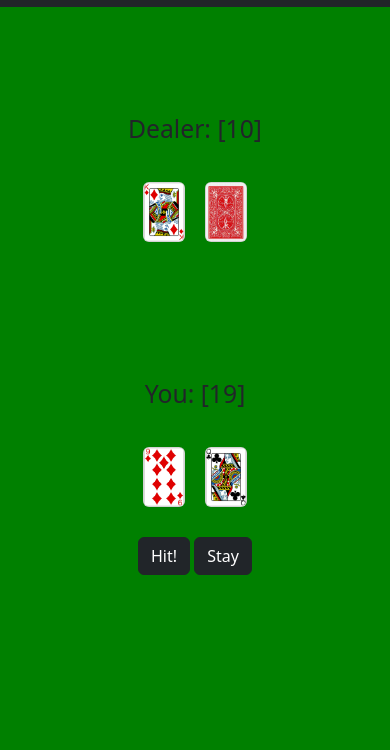
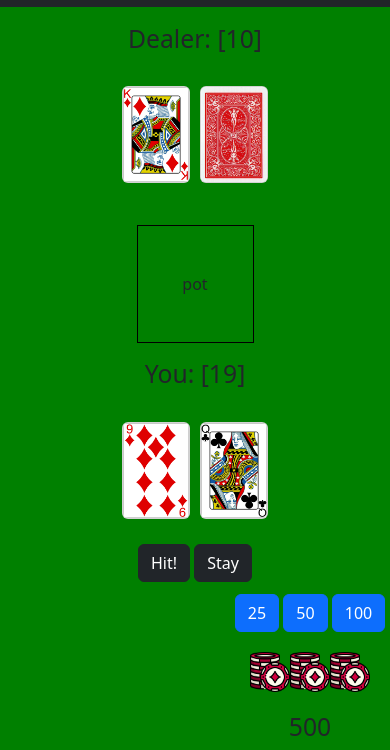
Before and after one commit to MatanAmzaleg/My-Black-Jack, a plain HTML site: page game.html in a window 390 px wide. Shown: the part 94-844 px from the top of the page. Drawn offline with nearby package versions, Linux system fonts and the light colour scheme.

Commit message:
Add files via upload

```diff
--- a/css/style.css
+++ b/css/style.css
@@ -28,8 +28,9 @@ height: 80%;
 width: 100%;
 display: flex;
 align-items: center;
-justify-content: space-evenly;
+justify-content: space-between;
 flex-direction: column;
+position: relative;
 }
 
 .main-hand , .dealer-container , .hand{
@@ -46,7 +47,6 @@ flex-direction: column;
 }
 
 .player-cards-container, .dealer-cards-container, .player-split-cards-container{
-    margin: 50px;
     display: flex;
 }
 
@@ -56,6 +56,46 @@ flex-direction: column;
     margin: 10px;
 }
 
+.pot{
+    border: 1px solid black;
+    width: 30%;
+    height: 30%;
+    display: flex;
+    align-items: center;
+    justify-content: center;
+}
+
+.coins{
+    display: flex;
+    flex-direction: column;
+    align-items: center;
+    position: absolute;
+    bottom: 0;
+    right: 0;
+}
+
+.chips-img{
+    max-width: 80px;
+    max-height: 80px;
+}
+
+.chip-25{
+    max-width: 80px;
+    max-height: 80px;
+}
+
+.chip-50{
+    max-width: 200px;
+    max-height: 200px;
+}
+
+.chips-img-container{
+    margin: 20px;
+    display: flex;
+    flex-direction: row;
+    max-width: 100%;
+}
+
 #game-over-modal{
     top: 40%;
 }
@@ -63,12 +103,31 @@ flex-direction: column;
 
 @media (max-width:760px){
     .main-container .card{
-        max-height: 10vh;
-        max-width: 5vh;
-        margin: 10px;
+        max-height: 15vh;
+        max-width: 8vh;
+        margin: 5px;
+    }
+
+    .main-container{
+        max-height: 70%;
+        justify-content: space-evenly;
+        position:static;
+    }
+
+    .coins{
+        bottom: 0;
     }
 
     .player-cards-container, .dealer-cards-container, .player-split-cards-container{
         margin: 20px;
     }
+
+.pot{
+    max-height: 20%;
 }
+
+    .chips-img{
+        max-width: 40px;
+        max-height: 40px;
+    }
+}
--- a/game.html
+++ b/game.html
@@ -25,6 +25,9 @@
 
             </div>
         </div>
+        <div class="pot">
+pot
+        </div>
         <div class="player-container">
             <div class="main-hand">
                 <h2>You: [<span class="player-count-span"></span>]</h2>
@@ -36,6 +39,21 @@
                     <button onclick="onStayBtn()" type="button" class="btn btn-dark">Stay</button>
                 </div>
             </div>
+        </div>
+
+        <div class="coins">
+            <div class="coins-btn">
+                <button class="btn btn-primary" onclick="onChipClick(25)">25</button>
+                <button class="btn btn-primary" onclick="onChipClick(50)">50</button>
+                <button class="btn btn-primary" onclick="onChipClick(100)">100</button>
+            </div>
+            <div class="chips-img-container">
+                <img class="chips-img" src="img/casino-chip.png" alt="">
+                <img class="chips-img" src="img/casino-chip.png" alt="">
+                <img class="chips-img" src="img/casino-chip.png" alt="">
+            </div>
+            <div class="chips-count"><h2 class="chips-count-h2">500</h2></div>
+
         </div>
     </div>
 
--- a/js/blackjack-controller.js
+++ b/js/blackjack-controller.js
@@ -135,8 +135,12 @@ function renderBlackJack() {
     $("#game-over-modal").modal('show');
 }
 
+function renderDealerScore(){
+    document.querySelector('.player-count-span').innerText = getAllPlayersCards()[1].count
+}
+
 function renderScores() {
-    document.querySelector('.player-count-span').innerText = getAllPlayersCards()[1].count
+    // document.querySelector('.player-count-span').innerText = getAllPlayersCards()[1].count
     document.querySelector('.dealer-count-span').innerText = getAllPlayersCards()[0].count
 
     if (checkIfSplitMode()) {
@@ -163,3 +167,14 @@ function renderSplit() {
 
     document.querySelector('.player-container').innerHTML += strHTML
 }
+
+function onChipClick(chipNum){
+    var currCoins = reduceChips(chipNum)
+    if(chipNum === 25){
+        document.querySelector('.pot').innerHTML = `<img class="chip-25" src="img/${chipNum}-chip.png" alt="">`
+    } else{
+        document.querySelector('.pot').innerHTML = `<img class="chip-50" src="img/${chipNum}-chip.png" alt="">`
+    }
+
+    document.querySelector('.chips-count-h2').innerText = currCoins
+}
--- a/js/services/blackjack-service.js
+++ b/js/services/blackjack-service.js
@@ -1,5 +1,7 @@
 'use strict'
 
+
+const COINS_STORAGE_KEY = 'coinsDB'
 
 var gIsSplitMode = false
 var gDealerAcesCounted = 0
@@ -22,6 +24,8 @@ var gPlayerSplitCards = {
     count: 0,
     acesCount: 0
 }
+
+var gCoins = 500
 
 function resetAcesCount() {
     gIsSplitMode = false
@@ -234,3 +238,8 @@ function checkSplit() {
 function checkIfSplitMode() {
     return gIsSplitMode
 }
+
+function reduceChips(chipsNum){
+    gCoins -= chipsNum
+    return gCoins
+}
```
Also changed, not shown: img/100-chip.png (added), img/25-chip.png (added), img/50-chip.png (added), img/casino-chip.png (added).
